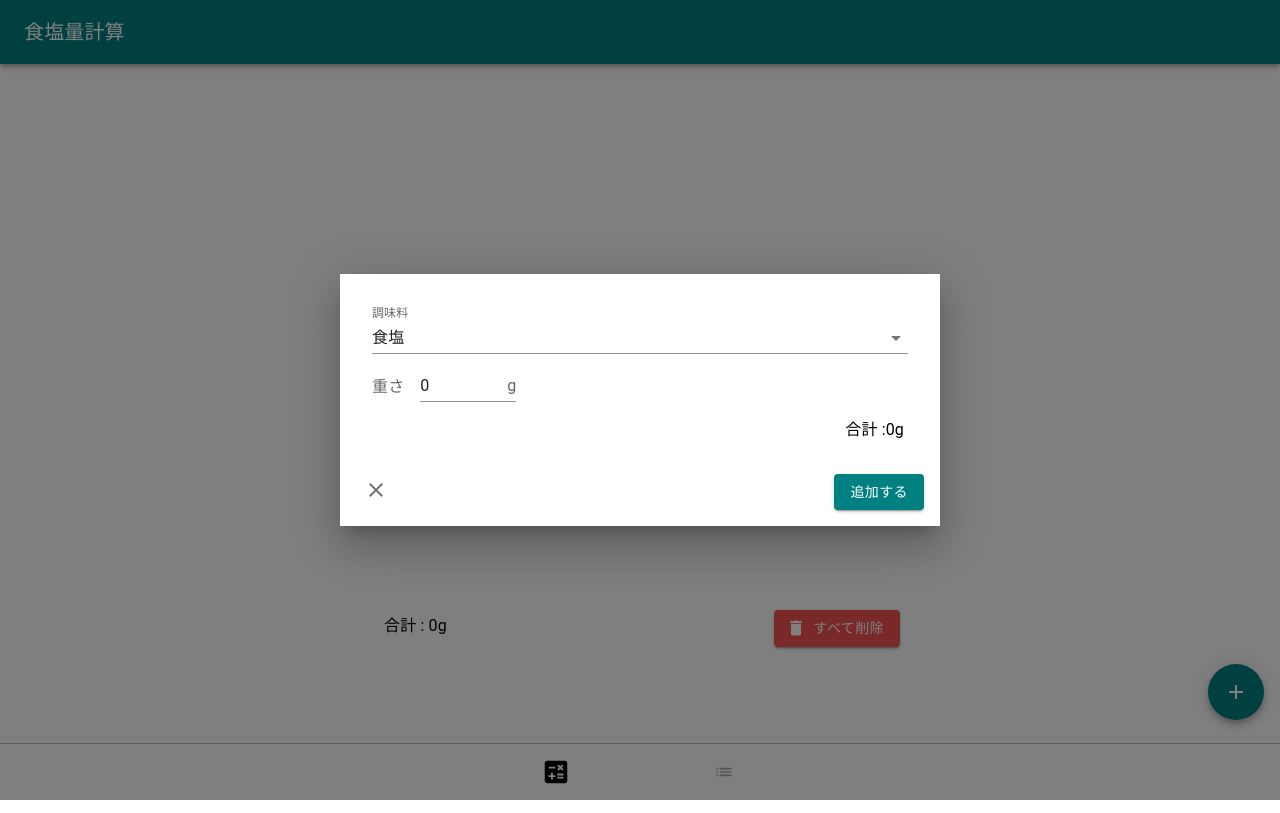
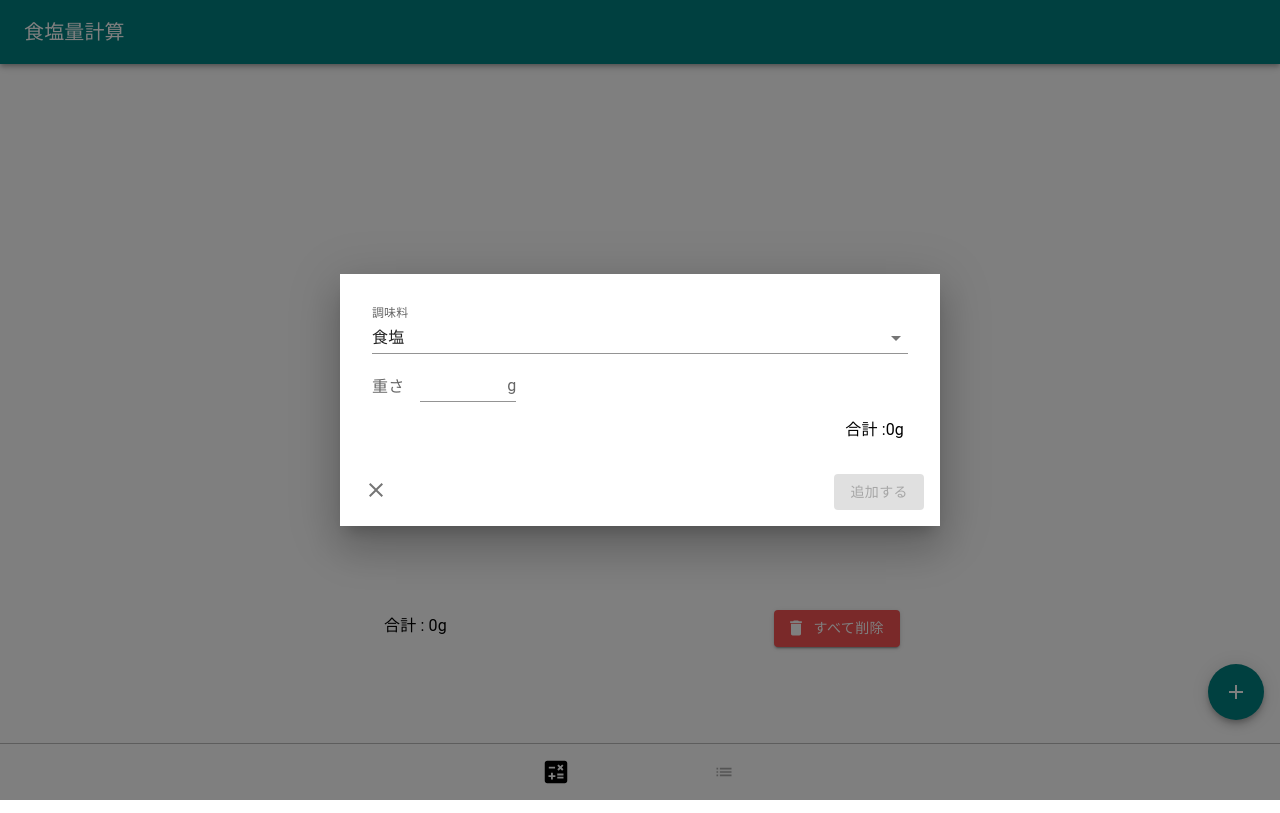
Before and after one commit to 7tsuno/saltamount, a Next.js app: page / in a window 1280 px wide. Both pictures are taken after a click on the button 1236 px from the left and 692 px from the top of the page. Built offline with nearby package versions, Linux system fonts and the light colour scheme.

Commit message:
バグ直したり

```diff
--- a/src/components/pages/IndexPage.tsx
+++ b/src/components/pages/IndexPage.tsx
@@ -27,9 +27,10 @@ import {
 } from "@mui/material";
 import { Box } from "@mui/system";
 import Big from "big.js";
-import React, { ChangeEventHandler, ReactNode, useState } from "react";
+import React, { ChangeEventHandler, ReactNode } from "react";
 import { Item } from "../../recoil/items";
 import { Source, Unit } from "../../recoil/sources";
+import { toNum } from "../../utils/stringUtils";
 
 const fabStyle = {
   position: "absolute",
@@ -95,6 +96,7 @@ const IndexPage: React.FC<IndexPageProps> = ({
   allDelete,
   onChangeSource,
   saltAmount,
+  disabled,
 }) => {
   return (
     <>
@@ -375,6 +377,7 @@ const IndexPage: React.FC<IndexPageProps> = ({
                   <Button
                     color="primary"
                     variant="contained"
+                    disabled={disabled}
                     sx={registerStyle}
                     onClick={register}
                   >
@@ -385,6 +388,7 @@ const IndexPage: React.FC<IndexPageProps> = ({
                   <Button
                     color="primary"
                     variant="contained"
+                    disabled={disabled}
                     sx={registerStyle}
                     onClick={register}
                   >
@@ -403,7 +407,7 @@ const IndexPage: React.FC<IndexPageProps> = ({
 interface IndexPageProps {
   sources: Array<Source>;
   items: Array<Item>;
-  targetItem: Item;
+  targetItem: ViewItem;
   onChangeSource: (event: SelectChangeEvent<string>, child: ReactNode) => void;
   onChangeTableSpoon: ChangeEventHandler<
     HTMLTextAreaElement | HTMLInputElement
@@ -430,6 +434,18 @@ interface IndexPageProps {
   updateOpen: (name: string) => void;
   allDelete: () => void;
   saltAmount: number;
+  disabled: boolean;
+}
+
+export interface ViewItem {
+  source: Source;
+  saltAmount: number;
+  tableSpoon: string;
+  teaSpoon: string;
+  cup: string;
+  amount: string;
+  weight: string;
+  count: string;
 }
 
 export default React.memo(IndexPage);
--- a/src/containers/pages/IndexPageContainer.tsx
+++ b/src/containers/pages/IndexPageContainer.tsx
@@ -9,9 +9,10 @@ import {
   useState,
 } from "react";
 import { SetterOrUpdater, useRecoilValue, useSetRecoilState } from "recoil";
-import IndexPage from "../../components/pages/IndexPage";
+import IndexPage, { ViewItem } from "../../components/pages/IndexPage";
 import { Item, itemsState } from "../../recoil/items";
 import { sourcesState, Unit } from "../../recoil/sources";
+import { StringToBig, toNum } from "../../utils/stringUtils";
 
 const IndexPageContainer: React.FC = () => {
   const sources = useRecoilValue(sourcesState);
@@ -24,17 +25,17 @@ const IndexPageContainer: React.FC = () => {
         (source) => !items.find((item) => item.source.name === source.name)
       )[0],
       saltAmount: 0,
-      tableSpoon: 0,
-      teaSpoon: 0,
-      cup: 0,
-      amount: 0,
-      weight: 0,
-      count: 0,
+      tableSpoon: "",
+      teaSpoon: "",
+      cup: "",
+      amount: "",
+      weight: "",
+      count: "",
     }),
     [items, sources]
   );
 
-  const [targetItem, setTargetItem] = useState<Item>(newItem);
+  const [targetItem, setTargetItem] = useState<ViewItem>(newItem);
   const [isRegister, setIsRegister] = useState(false);
   const [saltAmount, setSaltAmount] = useState(0);
   const [modalOpen, setModalOpen] = useState(false);
@@ -56,22 +57,22 @@ const IndexPageContainer: React.FC = () => {
 
   useEffect(() => {
     if (targetItem.source) {
-      const tableSpoon = new Big(targetItem.tableSpoon)
+      const tableSpoon = StringToBig(targetItem.tableSpoon)
         .mul(15)
         .mul(targetItem.source.unitSaltWeight);
-      const teaSpoon = new Big(targetItem.teaSpoon)
+      const teaSpoon = StringToBig(targetItem.teaSpoon)
         .mul(5)
         .mul(targetItem.source.unitSaltWeight);
-      const cup = new Big(targetItem.cup)
+      const cup = StringToBig(targetItem.cup)
         .mul(200)
         .mul(targetItem.source.unitSaltWeight);
-      const amount = new Big(targetItem.cup).mul(
+      const amount = StringToBig(targetItem.cup).mul(
         targetItem.source.unitSaltWeight
       );
-      const weight = new Big(targetItem.weight).mul(
+      const weight = StringToBig(targetItem.weight).mul(
         targetItem.source.unitSaltWeight
       );
-      const count = new Big(targetItem.count).mul(
+      const count = StringToBig(targetItem.count).mul(
         targetItem.source.unitSaltWeight
       );
       setSaltAmount(
@@ -91,7 +92,7 @@ const IndexPageContainer: React.FC = () => {
     (event: ChangeEvent<HTMLInputElement>) => {
       setTargetItem({
         ...targetItem,
-        tableSpoon: Number(event.target.value),
+        tableSpoon: event.target.value,
       });
     },
     [targetItem]
@@ -101,7 +102,7 @@ const IndexPageContainer: React.FC = () => {
     (event: ChangeEvent<HTMLInputElement>) => {
       setTargetItem({
         ...targetItem,
-        teaSpoon: Number(event.target.value),
+        teaSpoon: event.target.value,
       });
     },
     [targetItem]
@@ -111,7 +112,7 @@ const IndexPageContainer: React.FC = () => {
     (event: ChangeEvent<HTMLInputElement>) => {
       setTargetItem({
         ...targetItem,
-        cup: Number(event.target.value),
+        cup: event.target.value,
       });
     },
     [targetItem]
@@ -121,7 +122,7 @@ const IndexPageContainer: React.FC = () => {
     (event: ChangeEvent<HTMLInputElement>) => {
       setTargetItem({
         ...targetItem,
-        amount: Number(event.target.value),
+        amount: event.target.value,
       });
     },
     [targetItem]
@@ -131,7 +132,7 @@ const IndexPageContainer: React.FC = () => {
     (event: ChangeEvent<HTMLInputElement>) => {
       setTargetItem({
         ...targetItem,
-        weight: Number(event.target.value),
+        weight: event.target.value,
       });
     },
     [targetItem]
@@ -141,7 +142,7 @@ const IndexPageContainer: React.FC = () => {
     (event: ChangeEvent<HTMLInputElement>) => {
       setTargetItem({
         ...targetItem,
-        count: Number(event.target.value),
+        count: event.target.value,
       });
     },
     [targetItem]
@@ -150,80 +151,99 @@ const IndexPageContainer: React.FC = () => {
   const upTableSpoon = useCallback(() => {
     setTargetItem({
       ...targetItem,
-      tableSpoon: Number(targetItem.tableSpoon + 0.5),
+      tableSpoon: String(toNum(targetItem.tableSpoon) + 0.5),
     });
   }, [targetItem]);
 
   const downTableSpoon = useCallback(() => {
-    const newValue = Number(targetItem.tableSpoon - 0.5);
+    const newValue = toNum(targetItem.tableSpoon) - 0.5;
     setTargetItem({
       ...targetItem,
-      tableSpoon: newValue < 0 ? 0 : newValue,
+      tableSpoon: newValue < 0 ? "0" : String(newValue),
     });
   }, [targetItem]);
 
   const upTeaSpoon = useCallback(() => {
     setTargetItem({
       ...targetItem,
-      teaSpoon: Number(targetItem.teaSpoon + 0.5),
+      teaSpoon: String(toNum(targetItem.teaSpoon) + 0.5),
     });
   }, [targetItem]);
 
   const downTeaSpoon = useCallback(() => {
-    const newValue = Number(targetItem.teaSpoon - 0.5);
+    const newValue = toNum(targetItem.teaSpoon) - 0.5;
     setTargetItem({
       ...targetItem,
-      teaSpoon: newValue < 0 ? 0 : newValue,
+      teaSpoon: newValue < 0 ? "0" : String(newValue),
     });
   }, [targetItem]);
 
   const upCup = useCallback(() => {
     setTargetItem({
       ...targetItem,
-      cup: Number(targetItem.cup + 0.5),
+      cup: String(toNum(targetItem.cup) + 0.5),
     });
   }, [targetItem]);
 
   const downCup = useCallback(() => {
-    const newValue = Number(targetItem.cup - 0.5);
+    const newValue = toNum(targetItem.cup) - 0.5;
     setTargetItem({
       ...targetItem,
-      cup: newValue < 0 ? 0 : newValue,
+      cup: newValue < 0 ? "0" : String(newValue),
     });
   }, [targetItem]);
 
   const upCount = useCallback(() => {
     setTargetItem({
       ...targetItem,
-      count: Number(targetItem.count + 0.5),
+      count: String(toNum(targetItem.count) + 0.5),
     });
   }, [targetItem]);
 
   const downCount = useCallback(() => {
-    const newValue = Number(targetItem.count - 0.5);
+    const newValue = toNum(targetItem.count) - 0.5;
     setTargetItem({
       ...targetItem,
-      count: newValue < 0 ? 0 : newValue,
+      count: newValue < 0 ? "0" : String(newValue),
     });
   }, [targetItem]);
 
   const register = useCallback(() => {
     if (isRegister) {
       const newItems = [...items];
-      newItems.push({ ...targetItem, saltAmount });
+
+      newItems.push({
+        source: targetItem.source,
+        tableSpoon: toNum(targetItem.tableSpoon),
+        teaSpoon: toNum(targetItem.teaSpoon),
+        cup: toNum(targetItem.cup),
+        amount: toNum(targetItem.amount),
+        weight: toNum(targetItem.weight),
+        count: toNum(targetItem.count),
+        saltAmount,
+      });
+
       setItems(newItems);
     } else {
       const newItems = [...items].map((item) =>
         item.source.name === targetItem.source.name
-          ? { ...targetItem, saltAmount }
+          ? {
+              source: targetItem.source,
+              tableSpoon: toNum(targetItem.tableSpoon),
+              teaSpoon: toNum(targetItem.teaSpoon),
+              cup: toNum(targetItem.cup),
+              amount: toNum(targetItem.amount),
+              weight: toNum(targetItem.weight),
+              count: toNum(targetItem.count),
+              saltAmount,
+            }
           : item
       );
-      console.log(newItems);
 
       setItems(newItems);
     }
     setModalOpen(false);
-  }, [isRegister, items, saltAmount, targetItem]);
+  }, [isRegister, items, saltAmount, setItems, targetItem]);
 
   const registerOpen = useCallback(() => {
     setModalOpen(true);
@@ -240,14 +260,23 @@ const IndexPageContainer: React.FC = () => {
       const newItems = [...items].filter((item) => item.source.name !== name);
       setItems(newItems);
     },
-    [items]
+    [items, setItems]
   );
 
   const updateOpen = useCallback(
     (name: string) => {
       const newTargetItem = items.find((item) => item.source.name === name);
       if (newTargetItem) {
-        setTargetItem({ ...newTargetItem });
+        setTargetItem({
+          source: newTargetItem.source,
+          tableSpoon: String(newTargetItem.tableSpoon),
+          teaSpoon: String(newTargetItem.teaSpoon),
+          cup: String(newTargetItem.cup),
+          amount: String(newTargetItem.amount),
+          weight: String(newTargetItem.weight),
+          count: String(newTargetItem.count),
+          saltAmount: newTargetItem.saltAmount,
+        });
         ({ ...newTargetItem });
         setModalOpen(true);
         setIsRegister(false);
@@ -258,7 +287,23 @@ const IndexPageContainer: React.FC = () => {
 
   const allDelete = useCallback(() => {
     setItems([]);
-  }, []);
+  }, [setItems]);
+
+  const disabled = useMemo(() => {
+    if (!targetItem.source) {
+      return false;
+    }
+    return (
+      (targetItem.source.unit === Unit.Amount &&
+        toNum(targetItem.tableSpoon) === 0 &&
+        toNum(targetItem.teaSpoon) === 0 &&
+        toNum(targetItem.cup) === 0 &&
+        toNum(targetItem.amount) === 0) ||
+      (targetItem.source.unit === Unit.Weight &&
+        toNum(targetItem.weight) === 0) ||
+      (targetItem.source.unit === Unit.Count && toNum(targetItem.count) === 0)
+    );
+  }, [targetItem]);
 
   const props = {
     sources,
@@ -288,6 +333,7 @@ const IndexPageContainer: React.FC = () => {
     allDelete,
     onChangeSource,
     saltAmount,
+    disabled,
   };
   return <IndexPage {...props} />;
 };
--- /dev/null
+++ b/src/utils/stringUtils.ts
@@ -0,0 +1,10 @@
+import Big from "big.js";
+
+export const toNum = (num: string): number => {
+  if (num === "") {
+    return 0;
+  }
+  return Number(num);
+};
+
+export const StringToBig = (num: string): Big => new Big(toNum(num));
```
Also changed, not shown: src/components/pages/SourcesPage.tsx (+25 -1 lines), src/containers/pages/SourcesPageContainer.tsx (+54 -13 lines).
